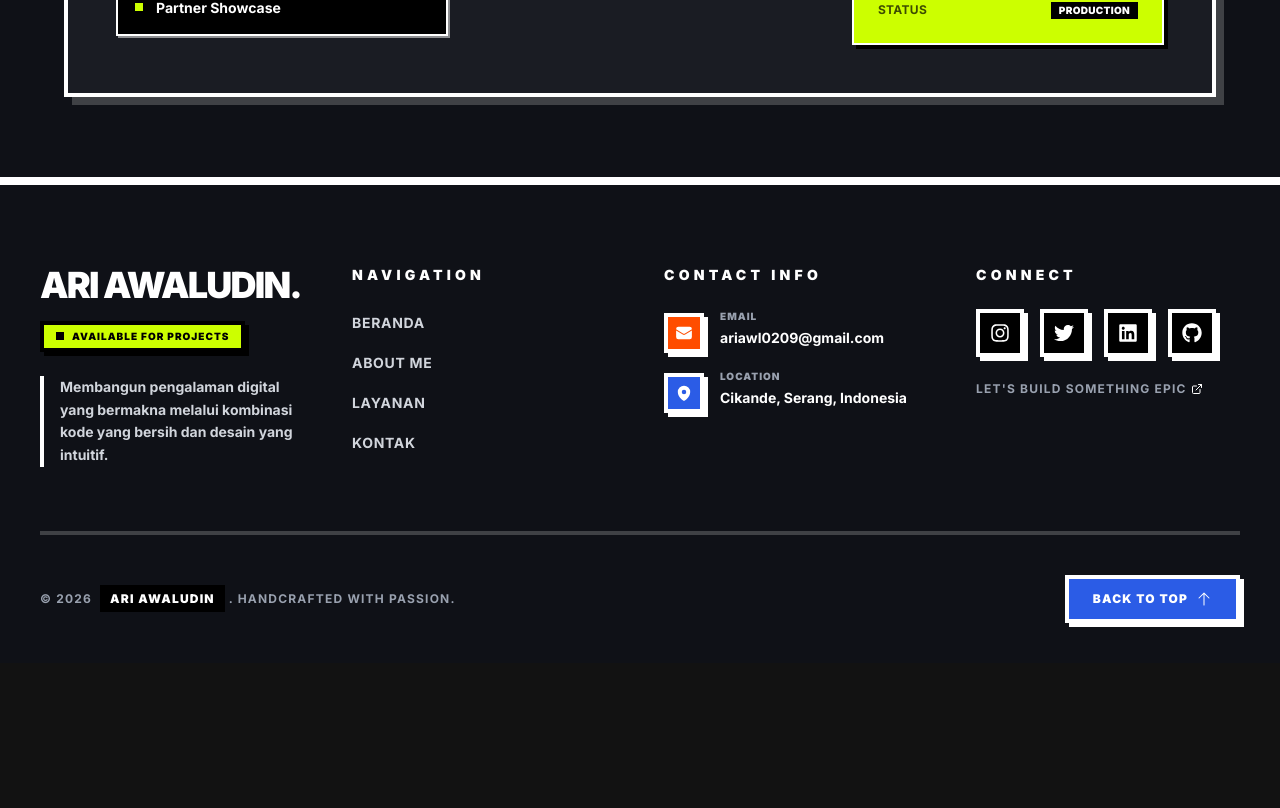
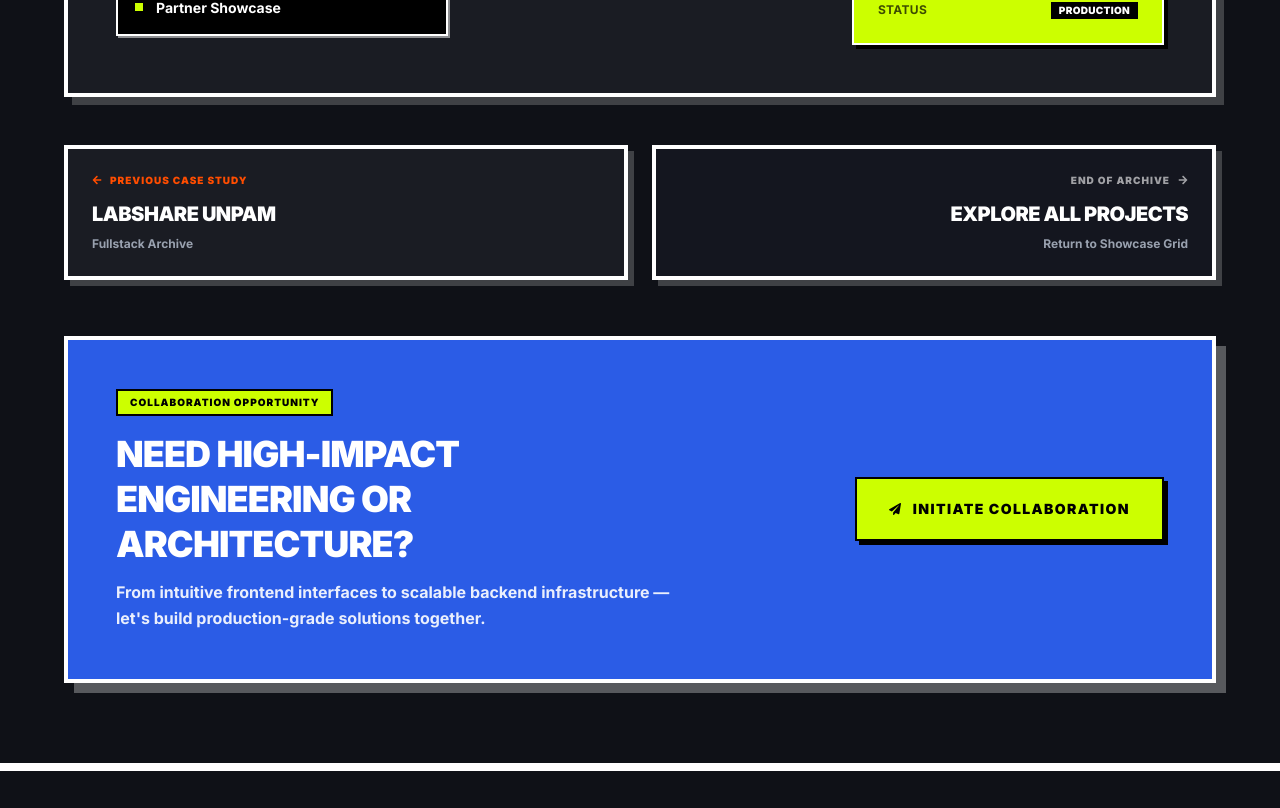
Before and after one commit to AriHyuk/new-porto, a Next.js app: page /projects/fajar-putra-cikande in a window 1280 px wide. Shown: the part 1652-2460 px from the top of the page. Before the commit the page ends 2315 px from the top, so only its background shows below. Built offline with nearby package versions, Linux system fonts and the light colour scheme.

Commit message:
feat(projects): connect case studies, add prev-next navigation and 404 recovery

```diff
--- a/src/app/(public)/projects/[slug]/not-found.tsx
+++ b/src/app/(public)/projects/[slug]/not-found.tsx
@@ -1,10 +1,13 @@
 import Link from 'next/link';
-import { FaArrowLeft, FaExclamationTriangle } from 'react-icons/fa';
+import { FaArrowLeft, FaExclamationTriangle, FaFolderOpen } from 'react-icons/fa';
+import { getAllProjects } from '@/lib/projects';
 
 export default function NotFound() {
+  const projects = getAllProjects();
+
   return (
     <div className="min-h-screen bg-[#F5F0E8] dark:bg-[#0F1117] flex items-center justify-center px-4 py-20 transition-colors duration-200">
-      <div className="max-w-lg w-full border-4 border-black dark:border-white bg-white dark:bg-[#1a1c23] p-8 md:p-12 shadow-[8px_8px_0px_rgba(0,0,0,1)] dark:shadow-[8px_8px_0px_rgba(255,255,255,0.2)] text-center relative overflow-hidden">
+      <div className="max-w-xl w-full border-4 border-black dark:border-white bg-white dark:bg-[#1a1c23] p-8 md:p-12 shadow-[8px_8px_0px_rgba(0,0,0,1)] dark:shadow-[8px_8px_0px_rgba(255,255,255,0.2)] text-center relative overflow-hidden">
 
         {/* Top Warning Accent */}
         <div className="inline-flex items-center gap-2 px-3 py-1 bg-[#FF4D00] text-black border-2 border-black font-black uppercase text-[10px] tracking-widest shadow-[2px_2px_0px_rgba(0,0,0,1)] mb-6">
@@ -12,21 +15,45 @@ export default function NotFound() {
           <span>Error 404 • Missing Resource</span>
         </div>
 
-        <h1 className="text-7xl md:text-9xl font-black text-black dark:text-white tracking-tighter uppercase leading-none drop-shadow-[4px_4px_0px_rgba(204,255,0,1)]">
+        <h1 className="text-7xl md:text-8xl font-black text-black dark:text-white tracking-tighter uppercase leading-none drop-shadow-[4px_4px_0px_rgba(204,255,0,1)]">
           404
         </h1>
 
-        <h2 className="text-2xl md:text-3xl font-black text-black dark:text-white mt-4 mb-4 uppercase tracking-tight">
+        <h2 className="text-2xl md:text-3xl font-black text-black dark:text-white mt-4 mb-3 uppercase tracking-tight">
           Project Not Found
         </h2>
 
-        <p className="text-sm md:text-base text-gray-700 dark:text-gray-300 font-bold mb-8 leading-relaxed border-l-4 border-black dark:border-white pl-4 text-left">
+        <p className="text-sm md:text-base text-gray-700 dark:text-gray-300 font-bold mb-6 leading-relaxed border-l-4 border-black dark:border-white pl-4 text-left">
           The requested project archive could not be located. It might have been migrated, renamed, or is temporarily offline.
         </p>
 
+        {/* Available Projects Quick Selection */}
+        {projects.length > 0 && (
+          <div className="mb-8 text-left bg-[#F5F0E8] dark:bg-[#14161f] p-4 border-2 border-black dark:border-white shadow-[3px_3px_0px_rgba(0,0,0,1)] dark:shadow-[3px_3px_0px_rgba(255,255,255,0.3)]">
+            <div className="flex items-center gap-2 text-[10px] font-black uppercase tracking-widest text-black/70 dark:text-white/70 mb-3">
+              <FaFolderOpen />
+              <span>Available Production Archives:</span>
+            </div>
+            <div className="space-y-2">
+              {projects.map((p) => (
+                <Link
+                  key={p.slug}
+                  href={`/projects/${p.slug}`}
+                  className="flex items-center justify-between p-2.5 bg-white dark:bg-black border border-black dark:border-white text-xs font-black uppercase tracking-wider text-black dark:text-white hover:bg-[#CCFF00] dark:hover:bg-[#CCFF00] hover:text-black dark:hover:text-black transition-all"
+                >
+                  <span>{p.title}</span>
+                  <span className="text-[10px] px-1.5 py-0.5 bg-black text-white dark:bg-white dark:text-black">
+                    {p.category}
+                  </span>
+                </Link>
+              ))}
+            </div>
+          </div>
+        )}
+
         <Link
           href="/#portfolio"
-          className="inline-flex items-center justify-center gap-2.5 w-full py-4 px-6 bg-[#2B5CE6] text-white font-black uppercase tracking-widest text-xs border-2 border-black shadow-[4px_4px_0px_rgba(0,0,0,1)] hover:translate-y-[-2px] hover:translate-x-[-2px] hover:shadow-[6px_6px_0px_rgba(0,0,0,1)] active:translate-y-0 active:translate-x-0 transition-all duration-150"
+          className="inline-flex items-center justify-center gap-2.5 w-full py-4 px-6 bg-[#2B5CE6] text-white font-black uppercase tracking-widest text-xs border-2 border-black dark:border-white shadow-[4px_4px_0px_rgba(0,0,0,1)] dark:shadow-[4px_4px_0px_rgba(255,255,255,0.4)] hover:translate-y-[-2px] hover:translate-x-[-2px] hover:shadow-[6px_6px_0px_rgba(0,0,0,1)] dark:hover:shadow-[6px_6px_0px_rgba(255,255,255,0.6)] active:translate-y-0 active:translate-x-0 transition-all duration-150"
         >
           <FaArrowLeft className="text-xs" />
           <span>Return to Showcase</span>
--- a/src/app/(public)/projects/[slug]/page.tsx
+++ b/src/app/(public)/projects/[slug]/page.tsx
@@ -1,10 +1,10 @@
-import { getProjectBySlug, getAllProjectSlugs } from '@/lib/projects';
+import { getProjectBySlug, getAllProjectSlugs, getAdjacentProjects } from '@/lib/projects';
 import { notFound } from 'next/navigation';
 import Image from 'next/image';
 import Link from 'next/link';
 import { Metadata } from 'next';
 import ProjectLinks from '@/components/Projects/ProjectLinks';
-import { FaArrowLeft, FaRocket, FaLightbulb, FaTools } from 'react-icons/fa';
+import { FaArrowLeft, FaArrowRight, FaRocket, FaLightbulb, FaTools, FaPaperPlane } from 'react-icons/fa';
 import { HiLightningBolt } from 'react-icons/hi';
 
 // Full static
@@ -46,6 +46,7 @@ export default async function ProjectDetailPage({ params }: PageProps) {
     notFound();
   }
 
+  const { prev, next } = getAdjacentProjects(slug);
   const galleryImages = [project.image_url, ...(project.additional_images || [])].filter(Boolean) as string[];
 
   return (
@@ -280,6 +281,101 @@ export default async function ProjectDetailPage({ params }: PageProps) {
             </div>
           </div>
         </article>
+
+        {/* Adjacent Projects Navigation (Prev / Next) */}
+        <section className="mt-12 grid grid-cols-1 md:grid-cols-2 gap-6">
+          {prev ? (
+            <Link
+              href={`/projects/${prev.slug}`}
+              className="group p-6 bg-white dark:bg-[#1a1c23] border-4 border-black dark:border-white shadow-[6px_6px_0px_rgba(0,0,0,1)] dark:shadow-[6px_6px_0px_rgba(255,255,255,0.2)] hover:-translate-y-1 hover:-translate-x-1 hover:shadow-[10px_10px_0px_rgba(0,0,0,1)] dark:hover:shadow-[10px_10px_0px_rgba(255,255,255,0.4)] transition-all flex flex-col justify-between"
+            >
+              <div className="flex items-center gap-2 text-[10px] font-black uppercase tracking-widest text-[#FF4D00] mb-3">
+                <FaArrowLeft className="group-hover:-translate-x-1 transition-transform" />
+                <span>Previous Case Study</span>
+              </div>
+              <h4 className="text-xl font-black text-black dark:text-white uppercase tracking-tight group-hover:text-[#2B5CE6] dark:group-hover:text-[#5b82ff] transition-colors">
+                {prev.title}
+              </h4>
+              <span className="text-xs text-gray-600 dark:text-gray-400 font-bold mt-2">
+                {prev.category} Archive
+              </span>
+            </Link>
+          ) : (
+            <Link
+              href="/#portfolio"
+              className="group p-6 bg-[#F5F0E8] dark:bg-[#14161f] border-4 border-black dark:border-white shadow-[6px_6px_0px_rgba(0,0,0,1)] dark:shadow-[6px_6px_0px_rgba(255,255,255,0.2)] hover:-translate-y-1 hover:-translate-x-1 transition-all flex flex-col justify-between"
+            >
+              <div className="flex items-center gap-2 text-[10px] font-black uppercase tracking-widest text-black/60 dark:text-white/60 mb-3">
+                <FaArrowLeft />
+                <span>Beginning of Archive</span>
+              </div>
+              <h4 className="text-xl font-black text-black dark:text-white uppercase tracking-tight">
+                Explore All Projects
+              </h4>
+              <span className="text-xs text-gray-600 dark:text-gray-400 font-bold mt-2">
+                Return to Showcase Grid
+              </span>
+            </Link>
+          )}
+
+          {next ? (
+            <Link
+              href={`/projects/${next.slug}`}
+              className="group p-6 bg-white dark:bg-[#1a1c23] border-4 border-black dark:border-white shadow-[6px_6px_0px_rgba(0,0,0,1)] dark:shadow-[6px_6px_0px_rgba(255,255,255,0.2)] hover:-translate-y-1 hover:-translate-x-1 hover:shadow-[10px_10px_0px_rgba(0,0,0,1)] dark:hover:shadow-[10px_10px_0px_rgba(255,255,255,0.4)] transition-all flex flex-col justify-between text-right"
+            >
+              <div className="flex items-center justify-end gap-2 text-[10px] font-black uppercase tracking-widest text-[#2B5CE6] dark:text-[#5b82ff] mb-3">
+                <span>Next Case Study</span>
+                <FaArrowRight className="group-hover:translate-x-1 transition-transform" />
+              </div>
+              <h4 className="text-xl font-black text-black dark:text-white uppercase tracking-tight group-hover:text-[#FF4D00] transition-colors">
+                {next.title}
+              </h4>
+              <span className="text-xs text-gray-600 dark:text-gray-400 font-bold mt-2">
+                {next.category} Archive
+              </span>
+            </Link>
+          ) : (
+            <Link
+              href="/#portfolio"
+              className="group p-6 bg-[#F5F0E8] dark:bg-[#14161f] border-4 border-black dark:border-white shadow-[6px_6px_0px_rgba(0,0,0,1)] dark:shadow-[6px_6px_0px_rgba(255,255,255,0.2)] hover:-translate-y-1 hover:-translate-x-1 transition-all flex flex-col justify-between text-right"
+            >
+              <div className="flex items-center justify-end gap-2 text-[10px] font-black uppercase tracking-widest text-black/60 dark:text-white/60 mb-3">
+                <span>End of Archive</span>
+                <FaArrowRight />
+              </div>
+              <h4 className="text-xl font-black text-black dark:text-white uppercase tracking-tight">
+                Explore All Projects
+              </h4>
+              <span className="text-xs text-gray-600 dark:text-gray-400 font-bold mt-2">
+                Return to Showcase Grid
+              </span>
+            </Link>
+          )}
+        </section>
+
+        {/* Collaborative Call To Action */}
+        <section className="mt-14 p-8 sm:p-12 bg-[#2B5CE6] text-white border-4 border-black dark:border-white shadow-[10px_10px_0px_rgba(0,0,0,1)] dark:shadow-[10px_10px_0px_rgba(255,255,255,0.3)] flex flex-col md:flex-row items-center justify-between gap-8">
+          <div className="max-w-xl">
+            <span className="inline-block px-3 py-1 bg-[#CCFF00] text-black font-black uppercase text-[10px] tracking-widest border-2 border-black mb-4">
+              COLLABORATION OPPORTUNITY
+            </span>
+            <h3 className="text-2xl sm:text-4xl font-black uppercase tracking-tight leading-tight mb-3">
+              Need High-Impact Engineering or Architecture?
+            </h3>
+            <p className="text-sm sm:text-base font-bold text-white/90 leading-relaxed">
+              From intuitive frontend interfaces to scalable backend infrastructure — let&apos;s build production-grade solutions together.
+            </p>
+          </div>
+
+          <Link
+            href="/#contact"
+            className="shrink-0 px-8 py-5 bg-[#CCFF00] text-black font-black text-xs sm:text-sm uppercase tracking-widest border-2 border-black shadow-[4px_4px_0px_rgba(0,0,0,1)] hover:-translate-y-1 hover:-translate-x-1 hover:shadow-[8px_8px_0px_rgba(0,0,0,1)] transition-all flex items-center gap-3 active:scale-95"
+          >
+            <FaPaperPlane className="text-xs" />
+            <span>Initiate Collaboration</span>
+          </Link>
+        </section>
+
       </div>
     </div>
   );
--- a/src/components/Projects/ProjectCard.tsx
+++ b/src/components/Projects/ProjectCard.tsx
@@ -206,9 +206,15 @@ export default function ProjectCard({ project, onClick, layoutId }: ProjectCardP
                )}
             </div>
 
-            <div className="flex items-center gap-2 text-xs font-black uppercase tracking-widest text-[#FF4D00] group-hover:translate-x-1 transition-transform">
-               Case Study <span className="text-lg">→</span>
-            </div>
+            <Link
+              href={`/projects/${project.slug}`}
+              onClick={(e) => e.stopPropagation()}
+              className="flex items-center gap-1.5 px-3 py-1.5 bg-[#FF4D00] text-black font-black text-[11px] uppercase tracking-wider border-2 border-black dark:border-white shadow-[2px_2px_0px_rgba(0,0,0,1)] dark:shadow-[2px_2px_0px_rgba(255,255,255,0.4)] hover:bg-[#CCFF00] hover:translate-x-0.5 hover:-translate-y-0.5 transition-all duration-150"
+              title={`Read full case study for ${project.title}`}
+            >
+              <span>Case Study</span>
+              <span className="text-sm font-black">→</span>
+            </Link>
         </div>
       </div>
     </motion.div>
--- a/src/lib/projects.ts
+++ b/src/lib/projects.ts
@@ -22,3 +22,23 @@ export function getAllProjects(): Project[] {
 export function getAllProjectSlugs(): string[] {
   return projectsData.map((p) => p.slug);
 }
+
+/**
+ * Get adjacent (previous and next) projects relative to the current project slug
+ */
+export function getAdjacentProjects(currentSlug: string): {
+  prev: Project | null;
+  next: Project | null;
+} {
+  const all = getAllProjects();
+  const currentIndex = all.findIndex((p) => p.slug === currentSlug);
+
+  if (currentIndex === -1) {
+    return { prev: null, next: null };
+  }
+
+  const prev = currentIndex > 0 ? all[currentIndex - 1] : null;
+  const next = currentIndex < all.length - 1 ? all[currentIndex + 1] : null;
+
+  return { prev, next };
+}
```
Also changed, not shown: src/components/Projects/ProjectModal.tsx (+17 -4 lines).
